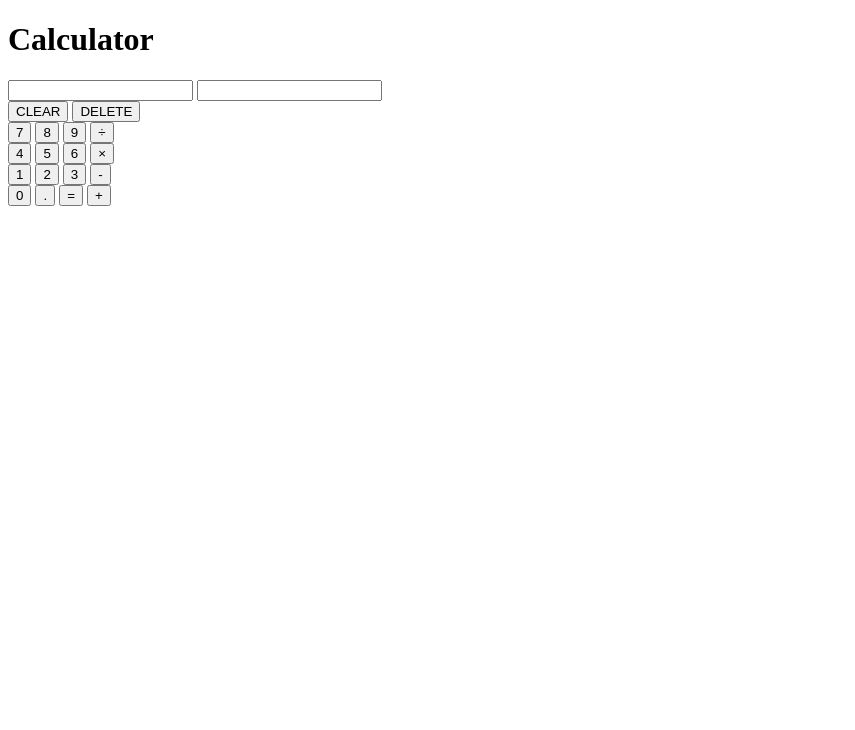
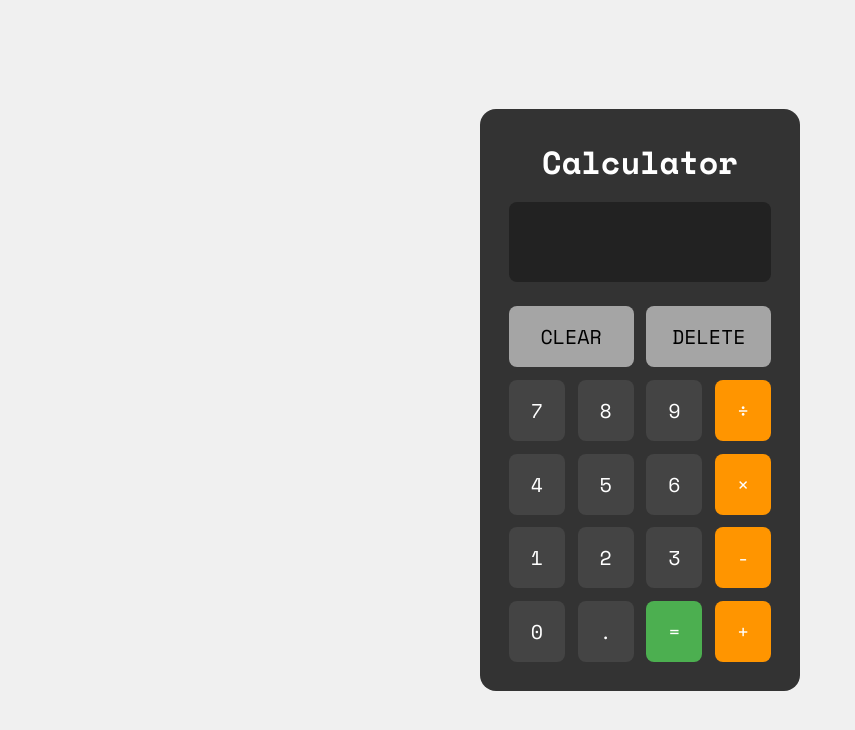
Before and after one commit to kamal-redzwan/odin-calculator, a plain HTML site: page index.html in a window 1280 px wide. Shown: the whole page, without its empty margins (0-855 px from the left). Drawn offline with nearby package versions, Linux system fonts and the light colour scheme.

Commit message:
style: add initial CSS styles for calculator layout and design

```diff
--- a/index.html
+++ b/index.html
@@ -7,7 +7,7 @@
     <link rel="stylesheet" href="style.css" />
   </head>
   <body>
-    <main class="main">
+    <main>
       <h1>Calculator</h1>
       <div class="display__wrapper">
         <input type="text" name="display__input" id="display__input" readonly />
--- a/style.css
+++ b/style.css
@@ -0,0 +1,108 @@
+@import url('https://fonts.googleapis.com/css2?family=Space+Mono:ital,wght@0,400;0,700;1,400;1,700&display=swap');
+
+* {
+  margin: 0;
+  padding: 0;
+  box-sizing: border-box;
+  font-family: 'Space Mono', serif;
+}
+
+body {
+  display: flex;
+  align-items: center;
+  justify-content: center;
+  min-height: 100vh;
+  background-color: #f0f0f0;
+}
+
+main {
+  width: 320px;
+  padding: 1.8rem;
+  border-radius: 1rem;
+  background-color: #333;
+}
+
+h1 {
+  color: white;
+  text-align: center;
+  margin-bottom: 1rem;
+}
+
+/* Display Styles */
+.display__wrapper {
+  background-color: #222;
+  border-radius: 0.5rem;
+  padding: 1rem;
+  margin-bottom: 1.5rem;
+}
+
+input[type='text'] {
+  width: 100%;
+  background: none;
+  border: none;
+  color: white;
+  text-align: right;
+  outline: none;
+}
+
+.display__input {
+  font-size: 0.8rem;
+  color: #ccc;
+  margin-bottom: 0.5rem;
+}
+
+.display__results {
+  font-size: 1.5rem;
+}
+
+/* Button Styles */
+.buttons__wrapper {
+  display: flex;
+  flex-direction: column;
+  gap: 0.8rem;
+}
+
+.buttons__row {
+  display: flex;
+  gap: 0.8rem;
+  justify-content: space-between;
+}
+
+button {
+  width: 100%;
+  padding: 1rem 0.5rem;
+  border: none;
+  border-radius: 0.5rem;
+  font-size: 1.25rem;
+  cursor: pointer;
+  transition: 0.3s;
+  color: white;
+}
+
+button:hover {
+  opacity: 0.8;
+}
+
+.number-input,
+.point-input {
+  background-color: #444;
+}
+
+.operation-input {
+  background-color: #ff9500;
+}
+
+.clear-input,
+.delete-input {
+  background-color: #a5a5a5;
+  color: black;
+}
+
+.clear-input {
+  width: 100%;
+}
+
+.equals-input {
+  background-color: #4caf50;
+  color: white;
+}
```
